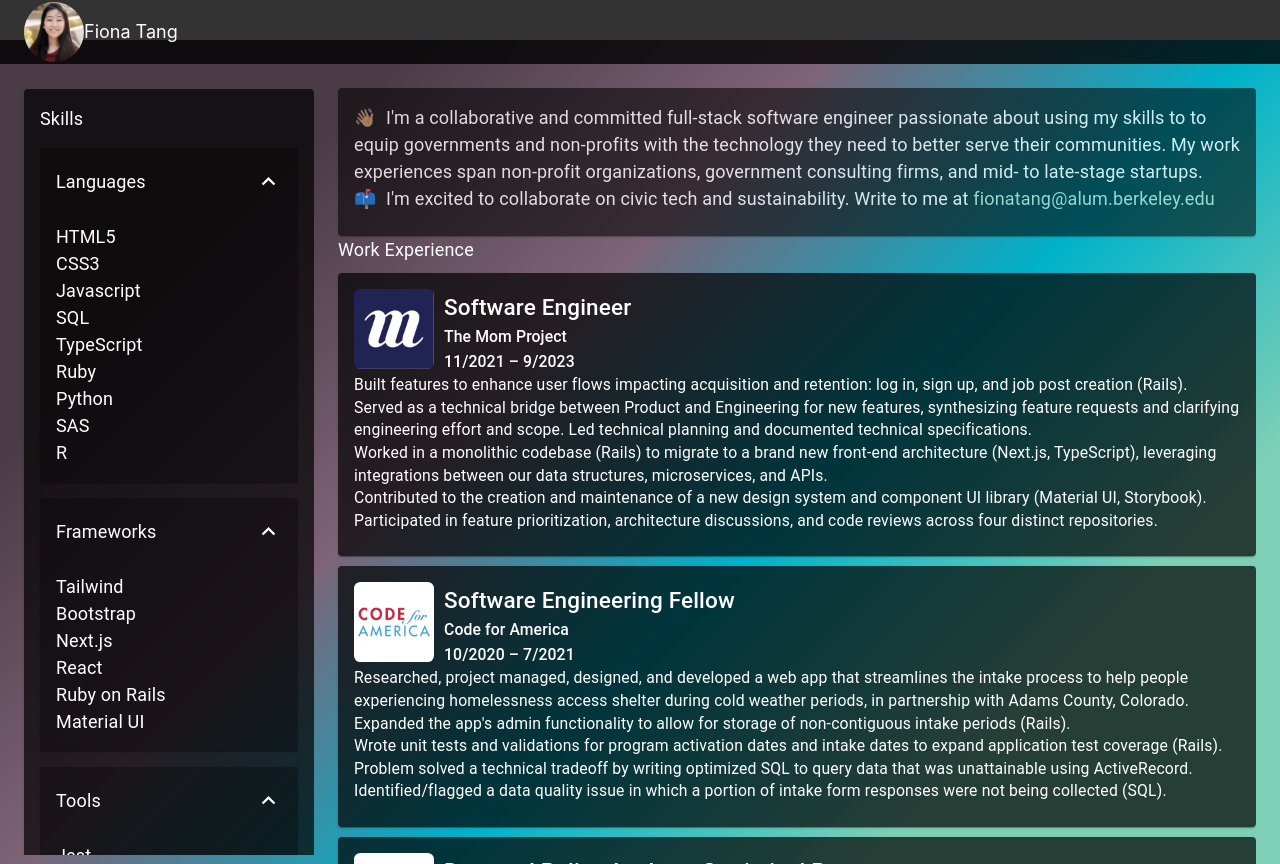
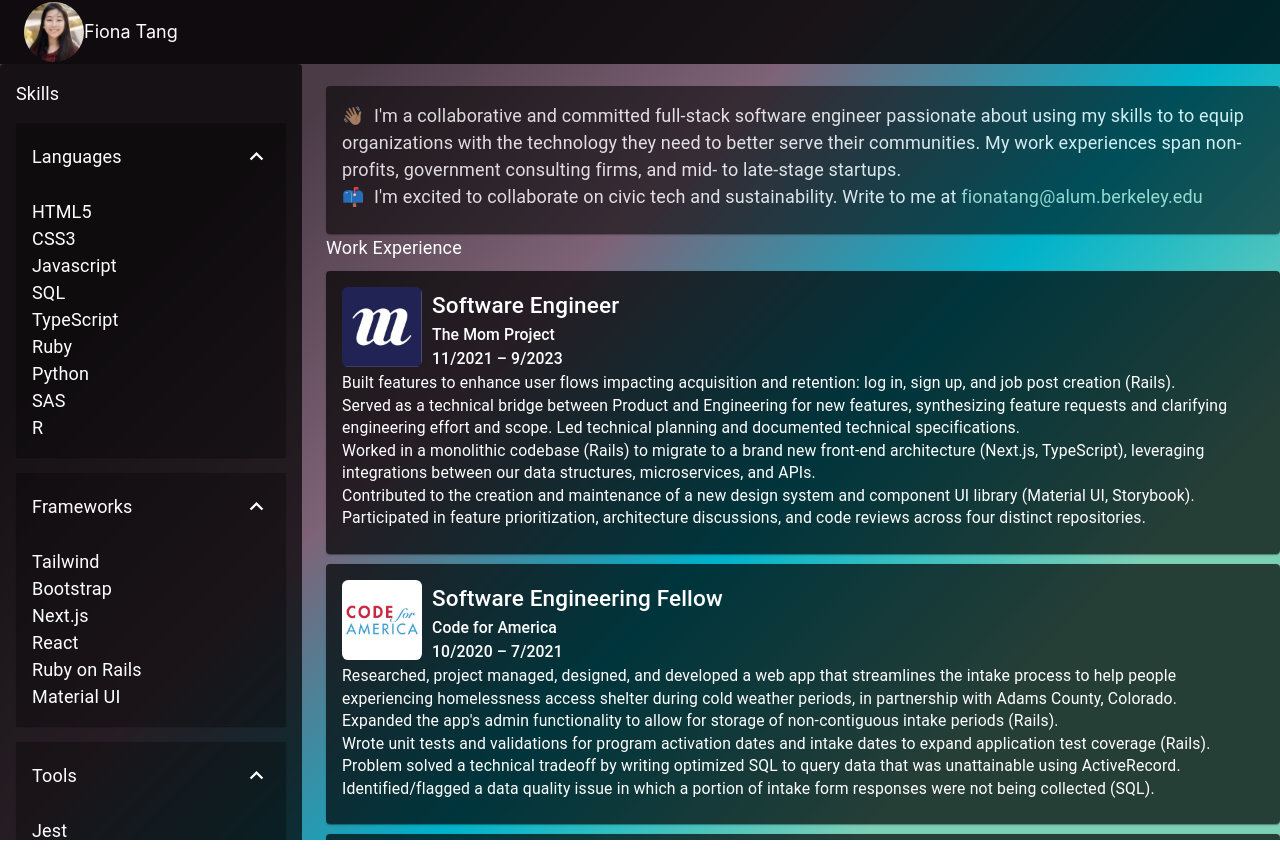
Before and after one commit to fionatagious/fiona.works, a Next.js app: page /resume in a window 1280 px wide. After the commit the page ends 840 px from the top, so only its background shows below. Built offline with nearby package versions, Linux system fonts and the light colour scheme.

Commit message:
disable gutters on Container for top-level nav

```diff
--- a/pages/resume/cfa.js
+++ b/pages/resume/cfa.js
@@ -18,7 +18,7 @@
               className={utils.borderLogo}
               height={80}
               width={80}
-              alt="profile-image"
+              alt="cfa-logo"
             />
           </Grid>
           <Grid item sx={{ marginLeft: '10px'}}>
--- a/pages/resume/cm.js
+++ b/pages/resume/cm.js
@@ -18,7 +18,7 @@
               className={utils.borderLogo}
               height={80}
               width={80}
-              alt="profile-image"
+              alt="change-machine-logo"
             />
           </Grid>
           <Grid item sx={{ marginLeft: '10px'}}>
--- a/pages/resume/education.js
+++ b/pages/resume/education.js
@@ -18,7 +18,7 @@
               className={utils.borderLogo}
               height={80}
               width={80}
-              alt="acumen-logo"
+              alt="uc-berkeley-logo"
             />
           </Grid>
           <Grid item sx={{ marginLeft: '10px'}}>
--- a/pages/resume/index.js
+++ b/pages/resume/index.js
@@ -22,7 +22,9 @@
 export default function Resume() {
   return (
     <>
-      <Toolbar variant='regular' sx={{ position: 'sticky', zIndex: '5', backgroundColor: 'hsla(0, 100%, 0%, 0.8)' }}>
+      {/* <Container maxWidth={false} sx={{ position: 'relative', minHeight: '90vh', background: 'linear-gradient(155deg, #7DCFB6 30%, #7DCFB6 30%, #00B2CA 40%, #7E6377 80%, #4B3B47 100%)' }}> */}
+      <Container fluid disableGutters maxWidth={false} sx={{ minHeight: '100vh', background: 'linear-gradient(135deg, #4B3B47 20%, #7E6377 40%, #00B2CA 60%, #7DCFB6 80%, #7DCFB6 100%)' }}>
+        <Toolbar variant='regular' sx={{ position: 'sticky', zIndex: '15', backgroundColor: 'hsla(0, 100%, 0%, 0.8)' }}>
           <Image
             priority
             src="/images/headshot.jpg"
@@ -31,15 +33,15 @@
             width={60}
             alt="profile-image"
           />
+          <div className="marginLeft: 10px">
             <h2 className={utils.descriptionText}>Fiona Tang</h2>
+          </div>
         </Toolbar>
-      {/* <Container maxWidth={false} sx={{ position: 'relative', minHeight: '90vh', background: 'linear-gradient(155deg, #7DCFB6 30%, #7DCFB6 30%, #00B2CA 40%, #7E6377 80%, #4B3B47 100%)' }}> */}
-      <Container maxWidth={false} sx={{ position: 'relative', minHeight: '90vh', background: 'linear-gradient(135deg, #4B3B47 20%, #7E6377 40%, #00B2CA 60%, #7DCFB6 80%, #7DCFB6 100%)' }}>
         <Grid container rowSpacing={{ xs: 2, md: 3 }} columnSpacing={{ xs: 1, sm: 2, md: 3 }}>
-          <Grid item xs={3} sx={{ maxHeight: '100vh', overflow: 'auto', marginTop: '15px', paddingBottom: '24px' }}>
+          <Grid item xs={3} sx={{ maxHeight: '100vh', overflow: 'auto' }}>
             <Skills />
           </Grid>
-          <Grid item xs={9} sx={{ maxHeight: '100vh', overflow: 'auto', marginTop: '24px', paddingBottom: '24px' }}>
+          <Grid item xs={9} sx={{ maxHeight: '100vh', overflow: 'auto' }}>
             <Overview />
             <Typography className={utils.headingMd}>Work Experience</Typography>
             <TMPCard />
--- a/pages/resume/overview.js
+++ b/pages/resume/overview.js
@@ -6,10 +6,10 @@
 
 export default function Overview() {
   return (
-    <Card sx={{ minWidth: 275, maxWidth: 1200, opacity: 0.8, backgroundColor: 'hsla(0, 100%, 0%, 0.7)' }}>
+    <Card sx={{ minWidth: 275, maxWidth: 1200, marginTop: '1.2rem', opacity: 0.8, backgroundColor: 'hsla(0, 100%, 0%, 0.7)' }}>
       <CardContent sx={{ pb: 0 }}>
         <Typography className={utils.overviewText}>
-          👋🏽&nbsp;&nbsp;I&apos;m a collaborative and committed full-stack software engineer passionate about using my skills to to equip governments and non-profits with the technology they need to better serve their communities. My work experiences span non-profit organizations, government consulting firms, and mid- to late-stage startups.
+          👋🏽&nbsp;&nbsp;I&apos;m a collaborative and committed full-stack software engineer passionate about using my skills to to equip organizations with the technology they need to better serve their communities. My work experiences span non-profits, government consulting firms, and mid- to late-stage startups.
         </Typography>
         <Typography className={utils.overviewText}>
           📫&nbsp;&nbsp;I&apos;m excited to collaborate on civic tech and sustainability. Write to me at <a href="mailto: fionatang@alum.berkeley.edu">fionatang@alum.berkeley.edu</a>
--- a/pages/resume/skills.js
+++ b/pages/resume/skills.js
@@ -6,7 +6,7 @@
 
   export default function Skills() {
   return (
-    <Card sx={{ minWidth: 275, maxWidth: 1200, marginTop: '10px', backgroundColor: 'hsla(0, 100%, 0%, 0.7)' }}>
+    <Card sx={{ minWidth: 275, maxWidth: 1200, backgroundColor: 'hsla(0, 100%, 0%, 0.7)' }}>
       <CardContent>
         <SkillsAccordion />
       </CardContent>
--- a/pages/resume/tmp.js
+++ b/pages/resume/tmp.js
@@ -18,7 +18,7 @@
               className={utils.borderLogo}
               height={80}
               width={80}
-              alt="profile-image"
+              alt="the-mom-project-logo"
             />
           </Grid>
           <Grid item sx={{ marginLeft: '10px'}}>
--- a/pages/resume/uber.js
+++ b/pages/resume/uber.js
@@ -18,7 +18,7 @@
               className={utils.borderLogo}
               height={80}
               width={80}
-              alt="profile-image"
+              alt="uber-eats-logo"
             />
           </Grid>
           <Grid item sx={{ marginLeft: '10px'}}>
```
Lines whose indentation alone changed are shown as unchanged.
